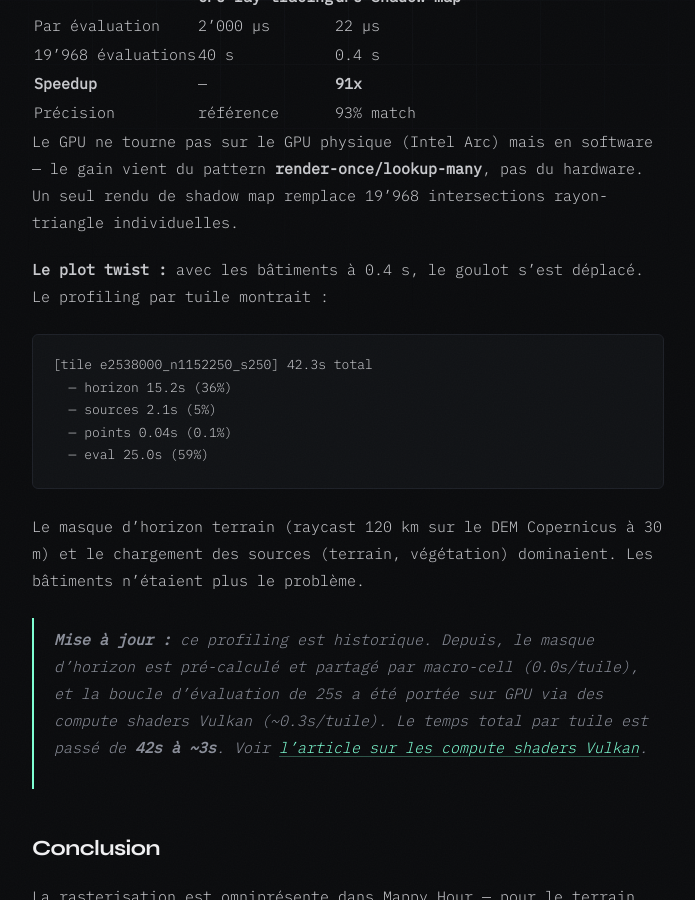
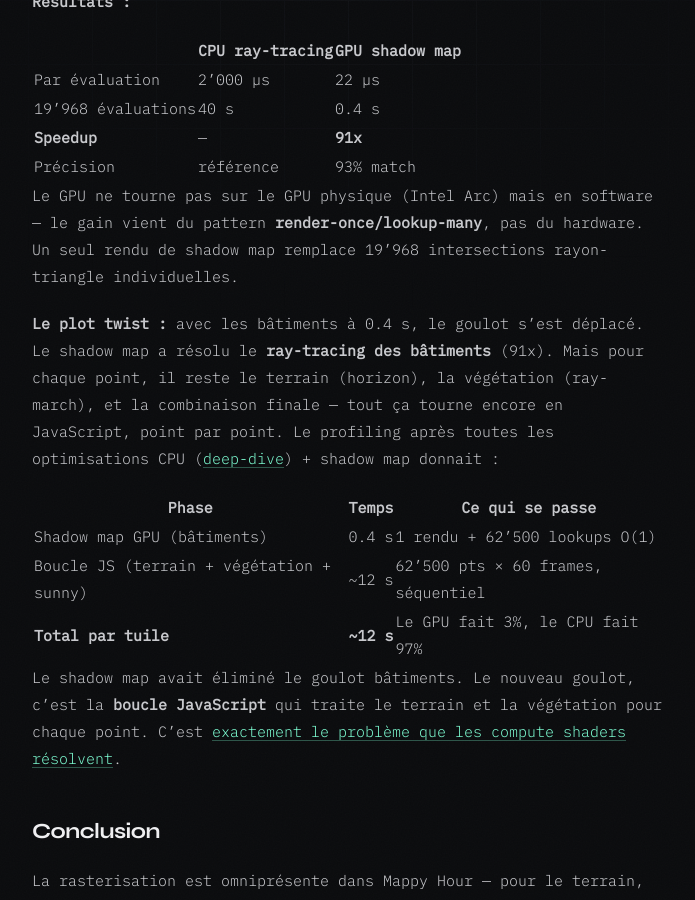
Before and after one commit to salfab/seesharpch, a Jekyll site: the page built from _posts/2026-04-02-rasterisation-gpu.md, in a window 1280 px wide and 900 px high, scrolled down 4626 px. Shown: the whole window, without its empty margins (292-987 px from the left). Built offline with Jekyll 4.4.1, drawn with Linux system fonts in a browser that asks for light colours; some of the changed text lies outside the part shown.

Commit message:
blog: corrections majeures + fil conducteur + polish
Corrections majeures :
- Profiling cohérent entre articles 3-4 : tableau clair par étape
  (CPU 42s → CPU optim 15s → shadow map 12s → compute 3s)
- Article 5 : explique pourquoi Node + Rust (pas tout en Rust)
- Article 2 : "32 passes de raffinement" → "triangulés, testés par intersection"

Fil conducteur :
- Article 1 : teaser fin d'article avec liens vers toute la série
- Article 3 : profiling remplacé par tableau lisible, hook vers article 4
- Article 4 : tableau récapitulatif cumulé des 4 étapes d'optimisation
- Article 3 : "Google Earth le fait" remplacé par argument pertinent

Polish :
- Article 2 : pipeline de données condensé, référence article 1 au lieu de dupliquer
- Liens croisés harmonisés entre tous les articles

Co-Authored-By: Claude Opus 4.6 (1M context) <noreply@anthropic.com>

````diff
--- a/_posts/2026-04-02-rasterisation-gpu.md
+++ b/_posts/2026-04-02-rasterisation-gpu.md
@@ -63,7 +63,7 @@ Si on voulait rendre toute la ville en 3D interactive dans le navigateur :
 - **Le terrain** sur 300 km² à 2m de résolution = 75 millions de points. Il faut du LOD (Level of Detail) — haute résolution près de la caméra, basse résolution au loin.
 - **La végétation** à 0.5m sur la même zone = 1.2 milliard de pixels. Même problème, en pire.
 
-C'est faisable — Google Earth le fait. Mais c'est un projet d'une tout autre échelle que Mappy Hour.
+C'est faisable. Mais c'est un projet d'une tout autre échelle que Mappy Hour — et surtout, ça ne répond pas à la question. Le rendu 3D interactif produit des images. Mappy Hour a besoin de booléens : soleil ou ombre, pour 62'500 points, 60 fois par jour.
 
 ## Mise à jour — avril 2026 : le GPU shadow map est implémenté
 
@@ -82,19 +82,15 @@ Le principe : charger les 93'000 bâtiments SwissBUILDINGS3D (907'000 triangles
 
 Le GPU ne tourne pas sur le GPU physique (Intel Arc) mais en software — le gain vient du pattern **render-once/lookup-many**, pas du hardware. Un seul rendu de shadow map remplace 19'968 intersections rayon-triangle individuelles.
 
-**Le plot twist :** avec les bâtiments à 0.4 s, le goulot s'est déplacé. Le profiling par tuile montrait :
+**Le plot twist :** avec les bâtiments à 0.4 s, le goulot s'est déplacé. Le shadow map a résolu le **ray-tracing des bâtiments** (91x). Mais pour chaque point, il reste le terrain (horizon), la végétation (ray-march), et la combinaison finale — tout ça tourne encore en JavaScript, point par point. Le profiling après toutes les optimisations CPU ([deep-dive](/mappy-hour-deep-dive)) + shadow map donnait :
 
-```
-[tile e2538000_n1152250_s250] 42.3s total
-  — horizon 15.2s (36%)
-  — sources 2.1s (5%)
-  — points 0.04s (0.1%)
-  — eval 25.0s (59%)
-```
+| Phase | Temps | Ce qui se passe |
+|---|---|---|
+| Shadow map GPU (bâtiments) | 0.4 s | 1 rendu + 62'500 lookups O(1) |
+| Boucle JS (terrain + végétation + sunny) | ~12 s | 62'500 pts × 60 frames, séquentiel |
+| **Total par tuile** | **~12 s** | Le GPU fait 3%, le CPU fait 97% |
 
-Le masque d'horizon terrain (raycast 120 km sur le DEM Copernicus à 30 m) et le chargement des sources (terrain, végétation) dominaient. Les bâtiments n'étaient plus le problème.
-
-> **Mise à jour :** ce profiling est historique. Depuis, le masque d'horizon est pré-calculé et partagé par macro-cell (0.0s/tuile), et la boucle d'évaluation de 25s a été portée sur GPU via des compute shaders Vulkan (~0.3s/tuile). Le temps total par tuile est passé de **42s à ~3s**. Voir [l'article sur les compute shaders Vulkan](/blog/preview/b4e1f723/pourquoi-compute-shaders).
+Le shadow map avait éliminé le goulot bâtiments. Le nouveau goulot, c'est la **boucle JavaScript** qui traite le terrain et la végétation pour chaque point. C'est [exactement le problème que les compute shaders résolvent](/blog/preview/b4e1f723/pourquoi-compute-shaders).
 
 ## Conclusion
 
````
Also changed, not shown: _drafts/pourquoi-compute-shaders.md (+12 -2 lines), _drafts/vulkan-rust-vibe-coding.md (+2 -0 lines), _posts/2026-03-31-mappy-hour.md (+2 -0 lines), _posts/2026-04-01-mappy-hour-deep-dive.md (+4 -10 lines), _posts/2026-04-16-pourquoi-compute-shaders.md (+11 -2 lines), _posts/2026-04-16-vulkan-rust-vibe-coding.md (+2 -0 lines).
